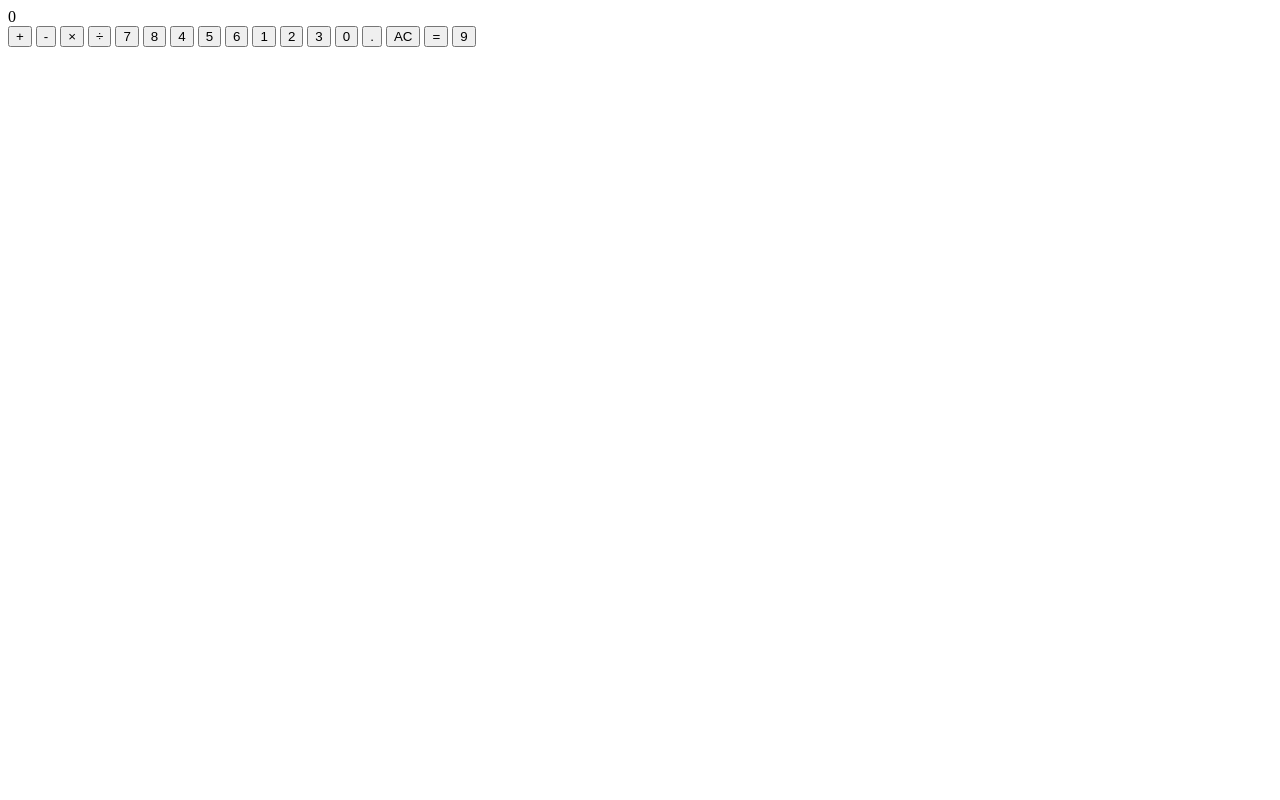
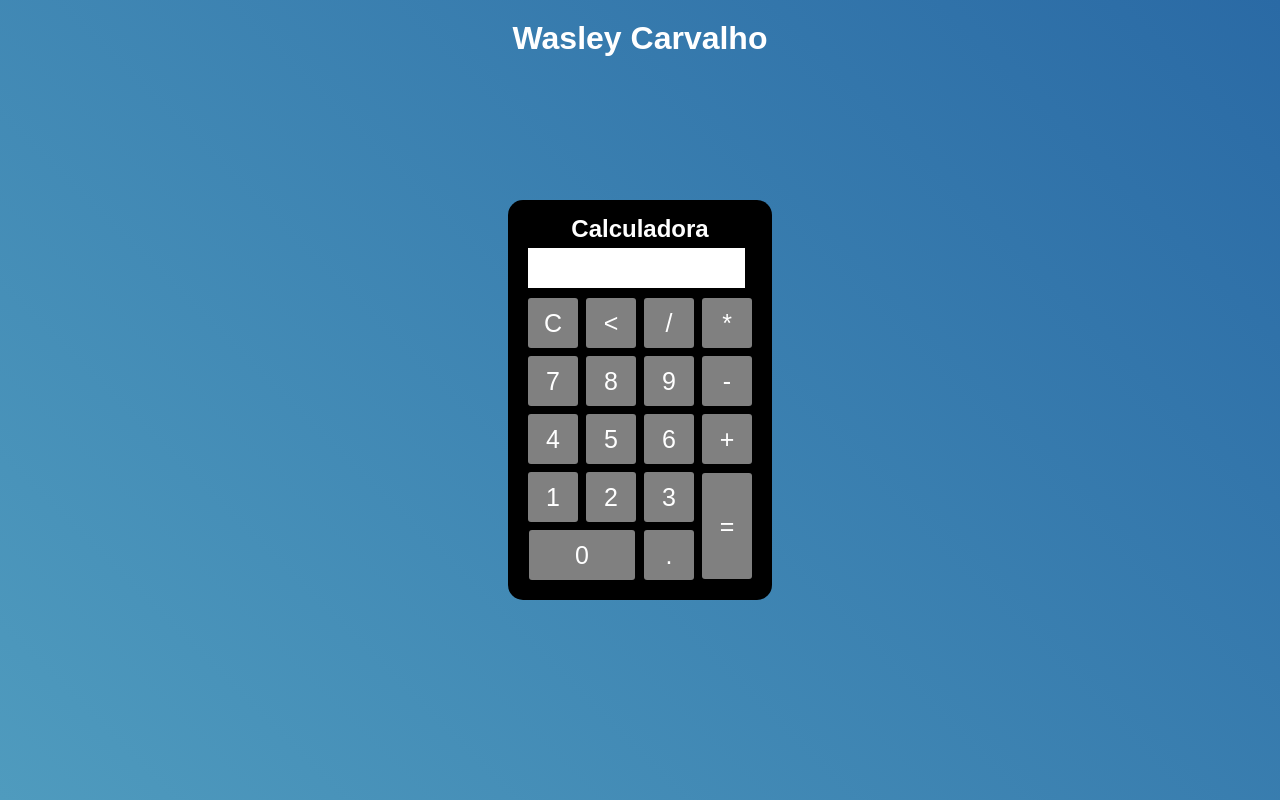
Before and after one commit to wasleyfps/calculator, a plain HTML site: page index.html in a window 1280 px wide. Drawn offline with Linux system fonts and the light colour scheme.

Commit message:
Update Code Calculator

```diff
--- a/css/style.css
+++ b/css/style.css
@@ -1,6 +1,55 @@
 @charset "UTF-8";
 
-.calculator__keys {
-    display: grid;
-    /* o resto do CSS necessário */
-  }
+*{
+  margin: 0;
+  padding: 0;
+}
+
+h1 {
+  padding-top: 20px;
+}
+
+.fundo{
+  background-image: linear-gradient(45deg, rgb(79, 155, 190), rgb(42, 106, 165));
+  height: 100vh;
+  color: white;
+  font-family: Arial, Helvetica, sans-serif;
+  text-align: center;
+}
+
+.calculadora{
+  position: absolute;
+  background-color: #000000;
+  top: 50%;
+  left: 50%;
+  transform: translate(-50%,-50%);
+  border-radius: 15px;
+  padding: 15px;
+}
+
+.botao{
+  width: 50px;
+  height: 50px;
+  font-size: 25px;
+  cursor: pointer;
+  margin: 3px;
+  background-color: rgb(128, 128, 128);
+  border: none;
+  color: white;
+  border-radius: 3px;
+}
+
+.botao:hover{
+  background-color: rgb(34, 34, 34);
+}
+
+#resultado{
+  width: 207px;
+  background-color: white;
+  height: 30px;
+  margin: 5px;
+  font-size: 25px;
+  color: black;
+  text-align: right;
+  padding: 5px;
+}
--- a/index.html
+++ b/index.html
@@ -7,28 +7,43 @@
     <link rel="stylesheet" href="./css/style.css">
 </head>
 <body>
-    <div class=”calculator”>
-        <div class=”calculator__display”>0</div>
-        <div class=”calculator__keys”>
-            <button class="key--operator" data-action="add">+</button>
-            <button class="key--operator" data-action="subtract">-</button>
-            <button class="key--operator" data-action="multiply">&times;</button>
-            <button class="key--operator" data-action="divide">÷</button>
-            <button>7</button>
-            <button>8</button>
-            <button>4</button>
-            <button>5</button>
-            <button>6</button>
-            <button>1</button>
-            <button>2</button>
-            <button>3</button>
-            <button>0</button>
-            <button data-action="decimal">.</button>
-            <button data-action="clear">AC</button>
-            <button class="key--equal" data-action="calculate">=</button>
-            <button>9</button>
+    <div class="fundo">
+        <h1>Wasley Carvalho</h1>
+        <div class="calculadora">
+            <h2>Calculadora</i></h2>
+            <p id="resultado"></p>
+                <table>
+                    <tr>
+                        <td><button class="botao" onclick="clean()">C</td>
+                        <td><button class="botao" onclick="back()"><</td>
+                        <td><button class="botao" onclick="insert('/')">/</button></td>
+                        <td><button class="botao" onclick="insert('*')">*</button></td>
+                    </tr>
+                    <tr>
+                        <td><button class="botao" onclick="insert('7')">7</button></td>
+                        <td><button class="botao" onclick="insert('8')">8</button></td>
+                        <td><button class="botao" onclick="insert('9')">9</button></td>
+                        <td><button class="botao" onclick="insert('-')">-</button></td>
+                    </tr>
+                    <tr>
+                        <td><button class="botao" onclick="insert('4')">4</button></td>
+                        <td><button class="botao" onclick="insert('5')">5</button></td>
+                        <td><button class="botao" onclick="insert('6')">6</button></td>
+                        <td><button class="botao" onclick="insert('+')">+</button></td>
+                    </tr>
+                    <tr>
+                        <td><button class="botao" onclick="insert('1')">1</button></td>
+                        <td><button class="botao" onclick="insert('2')">2</button></td>
+                        <td><button class="botao" onclick="insert('3')">3</button></td>
+                        <td rowspan="2"><button class="botao" style="height: 106px;" onclick="calcular()">=</button></td>
+                    </tr>
+                    <tr>
+                        <td colspan="2"><button class="botao" style="width: 106px;" onclick="insert('0')">0</button></td>
+                        <td><button class="botao" onclick="insert('.')">.</button></td>
+                    </tr>
+                </table>
         </div>
-      </div>
+    </div>
     <script src="js/script.js"></script>
 </body>
 </html>
--- a/js/script.js
+++ b/js/script.js
@@ -1,34 +1,27 @@
-const calculator = document.getElementsByClassName('.calculator')
-const keys = calculator.querySelector('.calculator__keys')
-
-keys.addEventListener('click', e => {
- if (e.target.matches('button')) {
-   // Fazer algo
+function insert(num)
+{
+    var numero = document.getElementById('resultado').innerHTML;
+    document.getElementById('resultado').innerHTML = numero + num;
 }
-})
-
-const key = e.target
-const action = key.dataset.action
-if (!action) {
-    console.log('number key!')
+function clean()
+{
+    document.getElementById('resultado').innerHTML = "";
 }
-
-if (
-    action === 'add' ||
-    action === 'subtract' ||
-    action === 'multiply' ||
-    action === 'divide'
-  ) {
-    console.log('operator key!')
+function back()
+{
+    var resultado = document.getElementById('resultado').innerHTML;
+    document.getElementById('resultado').innerHTML = resultado.substring(0, resultado.length -1);
 }
-  if (action === 'decimal') {
-    console.log('decimal key!')
+function calcular()
+{
+    var resultado = document.getElementById('resultado').innerHTML;
+    if(resultado)
+    {
+        document.getElementById('resultado').innerHTML = eval(resultado);
     }
-
-  if (action === 'clear') {
-    console.log('clear key!')
+    else
+    {
+        document.getElementById('resultado').innerHTML = "Nada..."
     }
-
-  if (action === 'calculate') {
-    console.log('equal key!')
 }
+﻿
```
Lines whose indentation alone changed are shown as unchanged.
